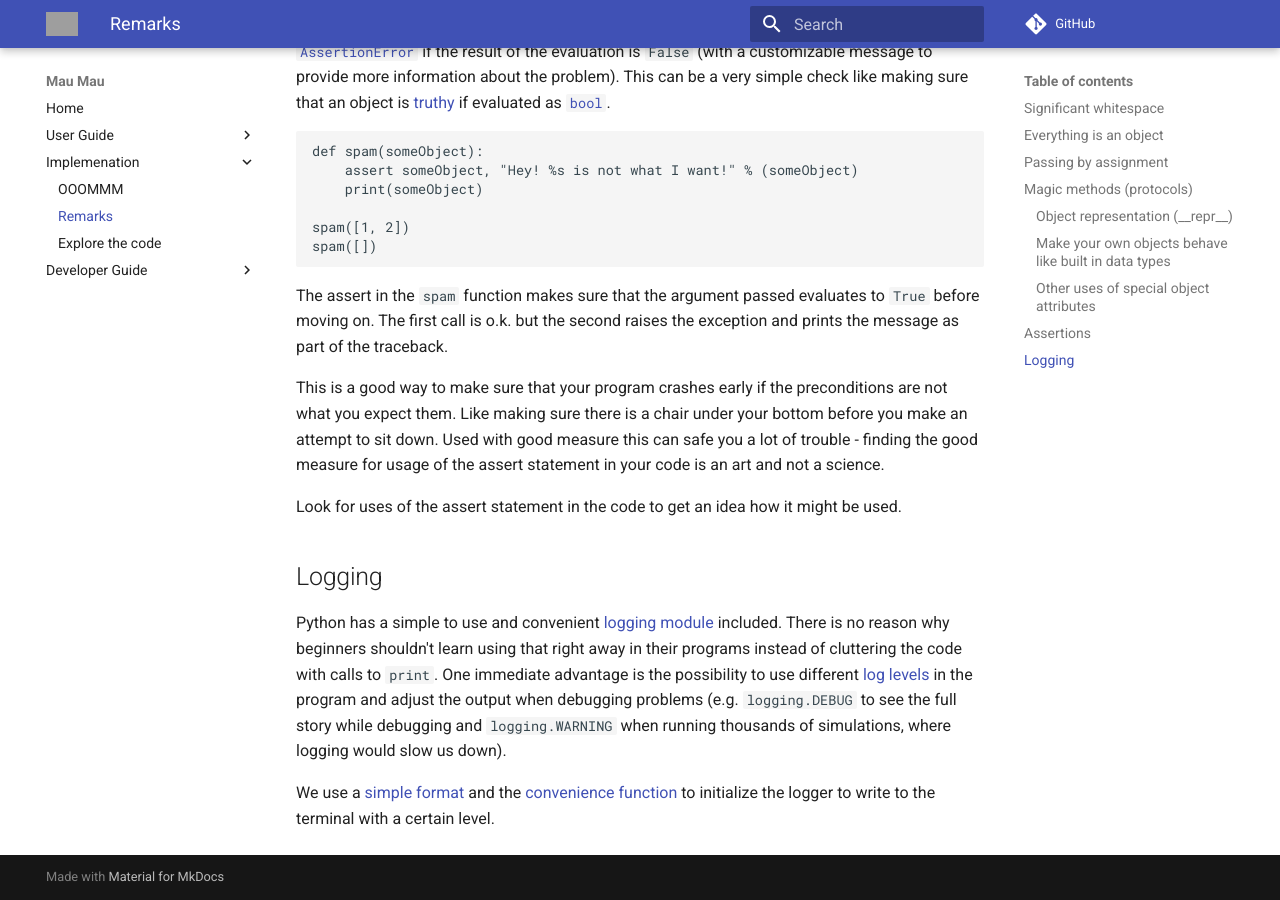
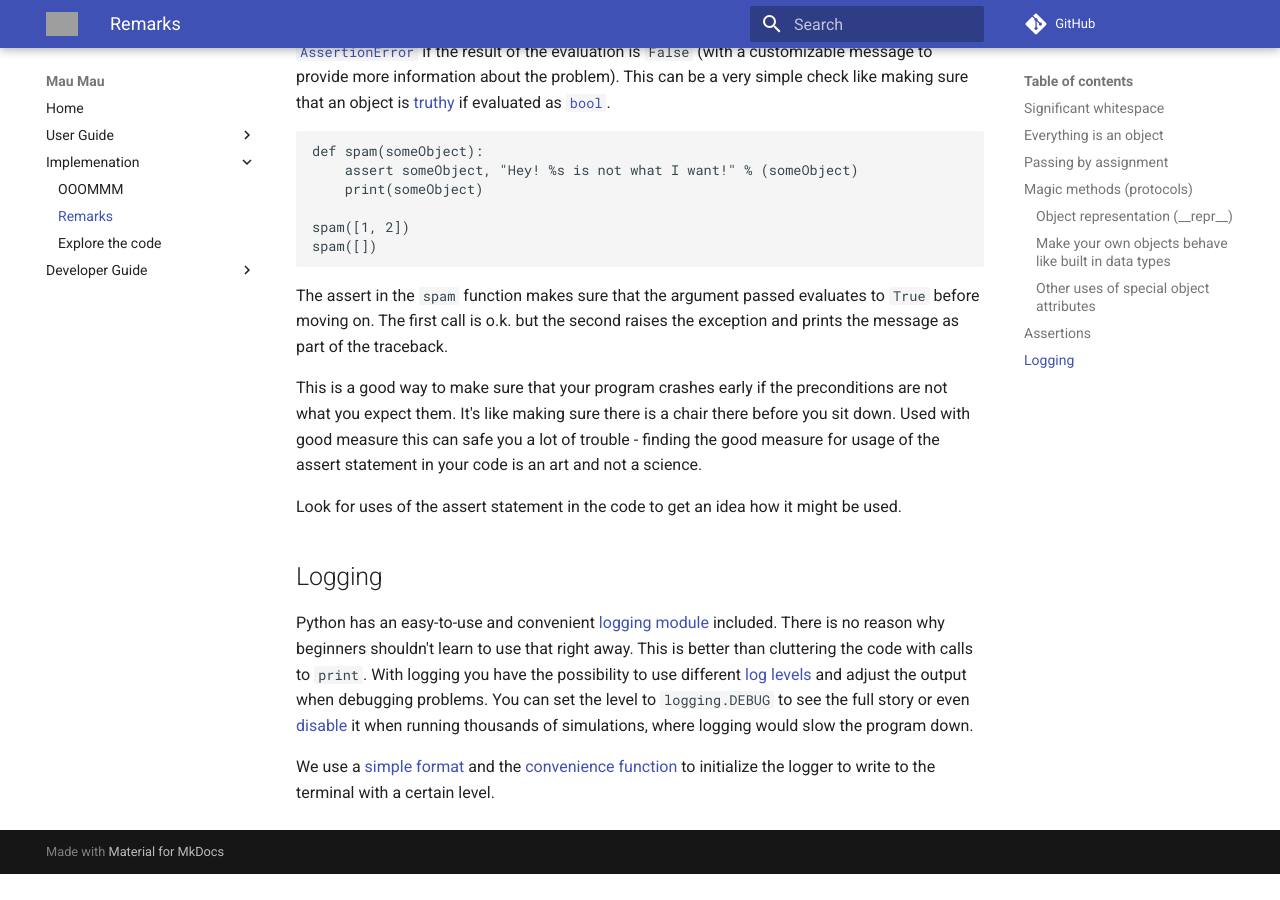
Before and after one commit to obestwalter/mau-mau, an MkDocs documentation site: the page built from docs/implementation/remarks.md, in a window 1280 px wide and 900 px high, scrolled down 2849 px. Built offline with MkDocs 1.6.1 and Material for MkDocs 9.7.7, drawn with Linux system fonts in a browser that asks for light colours; comment, search, counter and statistics services are not loaded; old or Windows-style settings are respelled for this version of MkDocs; after the commit the page ends 3723 px from its top, so only the background shows below that; some of the changed text lies outside the part shown; grey boxes are pictures that could not be loaded.

Commit message:
more corrections

```diff
--- a/docs/implementation/remarks.md
+++ b/docs/implementation/remarks.md
@@ -52,8 +52,8 @@ This could also be useful: [reprlib helps making better representations](https:/
 
 ### Make your own objects behave like built in data types
 
-* let an object have a [length (`__len__`)](https://docs.python.org/2/reference/datamodel.html#object.__len__) and a concept of being `True` or `False` depending on having a length > 0 or not.
-* make an object [iterable (`__iter__`)](https://docs.python.org/2/reference/datamodel.html#object.__iter__).
+* Let an object have a [length (`__len__`)](https://docs.python.org/2/reference/datamodel.html#object.__len__) and a concept of being `True` or `False` depending on having a length > 0 or not.
+* Make an object [iterable (`__iter__`)](https://docs.python.org/2/reference/datamodel.html#object.__iter__).
 
 ### Other uses of special object attributes
 
@@ -88,12 +88,12 @@ spam([])
 
 The assert in the `spam` function makes sure that the argument passed evaluates to `True` before moving on. The first call is o.k. but the second raises the exception and prints the message as part of the traceback.
 
-This is a good way to make sure that your program crashes early if the preconditions are not what you expect them. Like making sure there is a chair under your bottom before you make an attempt to sit down. Used with good measure this can safe you a lot of trouble - finding the good measure for usage of the assert statement in your code is an art and not a science.
+This is a good way to make sure that your program crashes early if the preconditions are not what you expect them. It's like making sure there is a chair there before you sit down. Used with good measure this can safe you a lot of trouble - finding the good measure for usage of the assert statement in your code is an art and not a science.
 
 Look for uses of the assert statement in the code to get an idea how it might be used.
 
 ## Logging
 
-Python has a simple to use and convenient [logging module](https://docs.python.org/3.5/library/logging.html) included. There is no reason why beginners shouldn't learn using that right away in their programs instead of cluttering the code with calls to `print`. One immediate advantage is the possibility to use different [log levels](https://docs.python.org/3.5/library/logging.html) in the program and adjust the output when debugging problems (e.g. `logging.DEBUG` to see the full story while debugging and `logging.WARNING` when running thousands of simulations, where logging would slow us down).
+Python has an easy-to-use and convenient [logging module](https://docs.python.org/3.5/library/logging.html) included. There is no reason why beginners shouldn't learn to use that right away. This is better than cluttering the code with calls to `print`. With logging you have the possibility to use different [log levels](https://docs.python.org/3.5/library/logging.html) and adjust the output when debugging problems. You can set the level to `logging.DEBUG` to see the full story or even [disable](https://docs.python.org/2/library/logging.html#logging.disable) it when running thousands of simulations, where logging would slow the program down.
 
 We use a [simple format](https://docs.python.org/3.5/library/logging.html#logrecord-attributes) and the [convenience function](https://docs.python.org/3.5/library/logging.html#logging.basicConfig) to initialize the logger to write to the terminal with a certain level.
```
Also changed, not shown: docs/implementation/explore.md (+2 -2 lines).
